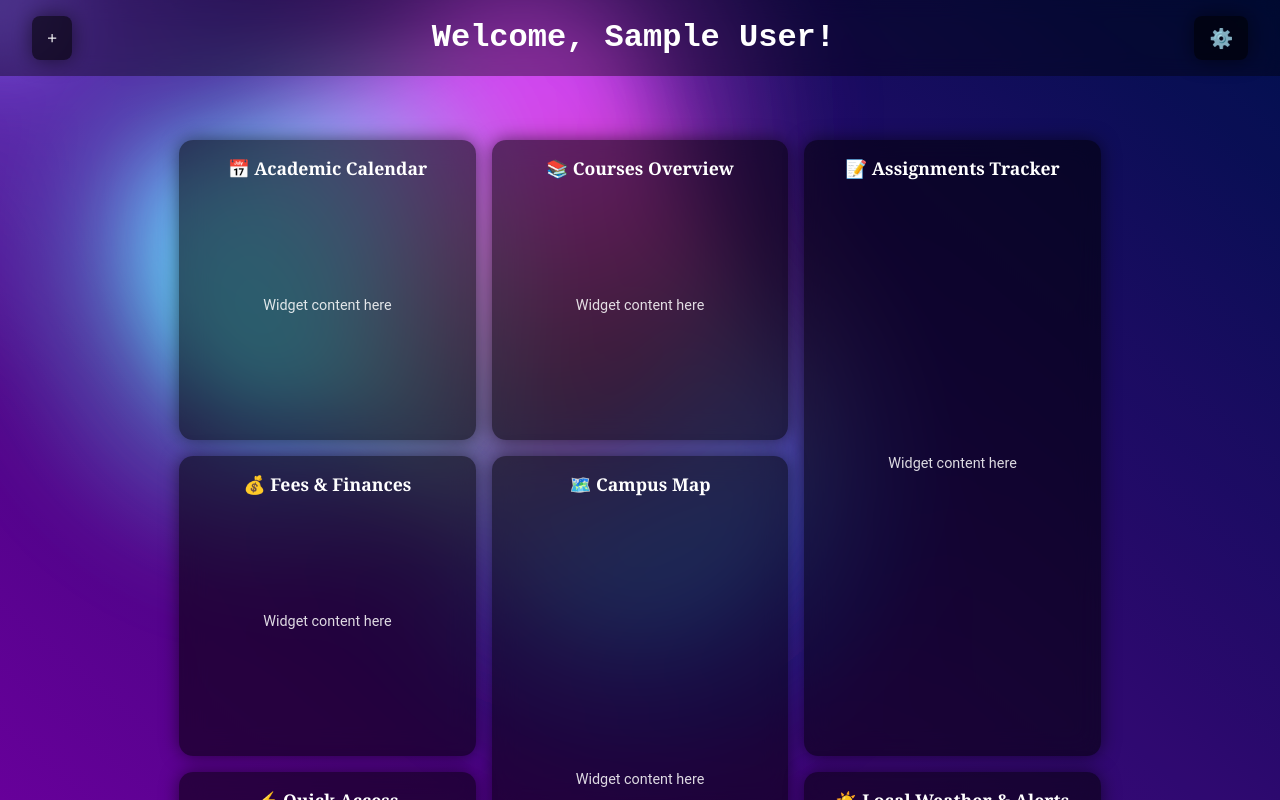
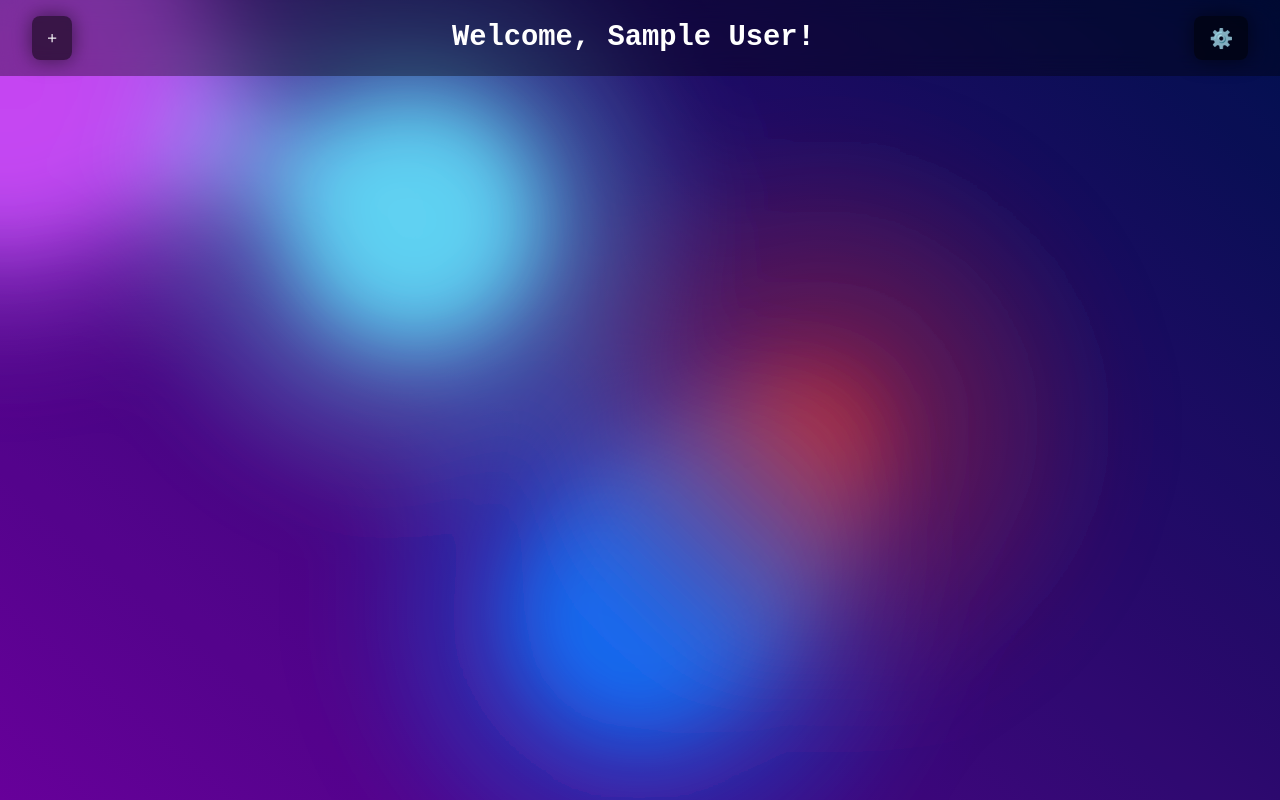
Before and after one commit to nolan-sudu/MyWestern, a React (Vite) app in the folder frontend/: page /dashboard in a window 1280 px wide. Built offline with nearby package versions, Linux system fonts and the light colour scheme; sample sign-in values are in the browser's storage.

Commit message:
updated widget grid arrangement, implemented add/delete widgets with dynamic add list

```diff
--- a/frontend/src/components/DashboardNavbar.css
+++ b/frontend/src/components/DashboardNavbar.css
@@ -3,28 +3,29 @@
   justify-content: space-between;
   align-items: center;
   padding: 1rem 2rem;
-  background: rgba(0, 0, 0, 0.375);
-  backdrop-filter: blur(10px);
+  background: rgba(0, 0, 0, 0.35);
+  backdrop-filter: blur(12px);
   color: white;
   position: sticky;
   top: 0;
   z-index: 1000;
 }
 
-.navbar-left, .navbar-right {
+.navbar-left,
+.navbar-right {
   position: relative;
 }
 
 .navbar-center {
-  font-size: 2rem;
+  font-size: 1.8rem;
   font-weight: bold;
   text-align: center;
   font-family: 'Courier New', Courier, monospace;
 }
 
 .navbar-button {
-  background: rgba(0, 0, 1, 0.6);
-  border: 2px solid rgba(0, 0, 1, 0);
+  background: rgba(0, 0, 1, 0.55);
+  border: 2px solid transparent;
   border-radius: 8px;
   padding: 0.4rem 0.8rem;
   color: white;
@@ -37,35 +38,53 @@
   background: #6c00a2;
 }
 
+/* DROPDOWNS */
 .dropdown {
   position: absolute;
-  top: 2.5rem;
-  left: 0;
+  top: 2.6rem;
   background: rgba(0, 0, 1, 0.65);
-  backdrop-filter: blur(10px);
-  border-radius: 8px;
-  box-shadow: 0 0 15px rgba(0, 0, 0, 0.662);
-  font-family: 'Courier New', Courier, monospace;
+  backdrop-filter: blur(14px);
+  border-radius: 10px;
+  box-shadow: 0 0 15px rgba(0, 0, 0, 0.6);
   display: flex;
   flex-direction: column;
   padding: 0.5rem 0;
-  min-width: 185px;
+  min-width: 200px;
   z-index: 1000;
+  font-family: 'Courier New', Courier, monospace;
 }
 
-.dropdown.right {
+/* LEFT DROPDOWN (Widget menu) */
+.widget-dropdown {
+  left: 0;
+}
+
+/* RIGHT DROPDOWN (Settings menu) */
+.settings-dropdown {
   right: 0;
-  left: auto; /* ensures right alignment */
+  left: auto;
+}
+
+.dropdown-header {
+  padding: 8px 14px;
+  font-weight: 600;
+  opacity: 0.75;
+}
+
+.dropdown-empty {
+  padding: 8px 14px;
+  opacity: 0.6;
+  font-size: 0.9rem;
 }
 
 .dropdown button {
-  background: rgba(0, 0, 1, 0);
+  background: transparent;
   border: none;
   color: white;
+  padding: 0.5rem 1rem;
   text-align: left;
-  padding: 0.5rem 1rem;
   cursor: pointer;
-  transition: background 0.2s ease;
+  transition: background 0.18s ease;
 }
 
 .dropdown button:hover {
--- a/frontend/src/components/DashboardNavbar.tsx
+++ b/frontend/src/components/DashboardNavbar.tsx
@@ -2,51 +2,61 @@ import { useState } from "react";
 import { useAuth } from "../context/AuthContext";
 import "./DashboardNavbar.css";
 
-export default function DashboardNavbar({ user }: { user: any }) {
+interface Props {
+  user: any;
+  availableWidgets: { id: string; title: string; emoji: string }[];
+  onAddWidget: (id: string) => void;
+}
+
+export default function DashboardNavbar({ user, availableWidgets, onAddWidget }: Props) {
   const { logout } = useAuth();
   const [showWidgetsMenu, setShowWidgetsMenu] = useState(false);
   const [showSettingsMenu, setShowSettingsMenu] = useState(false);
 
   return (
     <div className="dashboard-navbar">
+      {/* LEFT - Add Widgets */}
       <div className="navbar-left">
-        <button onClick={() => setShowWidgetsMenu(!showWidgetsMenu)} className="navbar-button">
+        <button
+          onClick={() => setShowWidgetsMenu((s) => !s)}
+          className="navbar-button"
+        >
           +
         </button>
+
         {showWidgetsMenu && (
-          <div className="dropdown">
+          <div className="dropdown widget-dropdown">
+            <div className="dropdown-header">Add Widget</div>
 
-            <div style={{ padding: "8px 15px", fontWeight: 600, opacity: 0.7 }}>
-              Add Widget
-            </div>
+            {availableWidgets.length === 0 && (
+              <div className="dropdown-empty">All widgets added</div>
+            )}
 
-            <button>Academic Calendar</button>
-            <button>Courses Overview</button>
-            <button>Assignments Tracker</button>
-            <button>Fees & Finances</button>
-            <button>Campus Map</button>
-            <button>Quick Access Links</button>
-            <button>Local Weather</button>
-            <button>GPA Calculator</button>
-            <button>Motivational Quote</button>
-            <button>Study Timer</button>
-            <button>Links Folder</button>
-
+            {availableWidgets.map((w) => (
+              <button key={w.id} onClick={() => onAddWidget(w.id)}>
+                {w.emoji} {w.title}
+              </button>
+            ))}
           </div>
         )}
-
       </div>
 
+      {/* CENTER - User greeting */}
       <div className="navbar-center">
         <span>Welcome, {user.name || user.email}!</span>
       </div>
 
+      {/* RIGHT - Settings */}
       <div className="navbar-right">
-        <button onClick={() => setShowSettingsMenu(!showSettingsMenu)} className="navbar-button">
+        <button
+          onClick={() => setShowSettingsMenu((s) => !s)}
+          className="navbar-button"
+        >
           ⚙️
         </button>
+
         {showSettingsMenu && (
-          <div className="dropdown right">
+          <div className="dropdown settings-dropdown right">
             <button>Profile</button>
             <button onClick={logout}>Logout</button>
           </div>
--- a/frontend/src/components/WidgetGrid.css
+++ b/frontend/src/components/WidgetGrid.css
@@ -1,18 +1,18 @@
 .widget-grid-container {
   width: 100%;
   display: flex;
-  justify-content: center; /* center the grid */
+  justify-content: center;
   padding: 2rem;
   box-sizing: border-box;
 }
 
 .widget-grid {
   display: grid;
-  grid-template-columns: repeat(auto-fit, minmax(250px, 1fr)); /* auto-adjust columns */
-  grid-auto-rows: 300px; /* base row height */
+  grid-template-columns: repeat(auto-fit, minmax(250px, 1fr));
+  grid-auto-rows: 300px;
   gap: 1rem;
-  width: 80%; /* centered in 80% of screen */
-  max-width: 1200px; /* optional max width */
+  width: 80%;
+  max-width: 1200px;
 }
 
 .widget-box {
@@ -27,14 +27,17 @@
   display: flex;
   flex-direction: column;
   overflow: visible;
+  max-width: 300px;
+  min-width: 250px;
 }
 
 .widget-box.dragging {
   transform: scale(1.03);
-  box-shadow: 0 0 25px rgba(0, 0, 0, 0.7);
+  box-shadow: 0 0 28px rgba(0, 0, 0, 0.8);
   z-index: 10;
 }
 
+/* Widget header */
 .widget-header {
   display: flex;
   justify-content: center;
@@ -49,10 +52,11 @@
   font-weight: bold;
 }
 
+/* Action buttons (Edit/Delete) */
 .widget-actions {
   position: absolute;
-  top: -30px;
-  right: -30px;
+  top: -28px;
+  right: -28px;
   display: flex;
   gap: 0.4rem;
   opacity: 0;
@@ -65,12 +69,12 @@
 }
 
 .widget-box:hover {
-  transform: translateY(-5px);
-  box-shadow: 0 10px 25px rgba(0, 0, 0, 0.9);
+  transform: translateY(-6px);
+  box-shadow: 0 12px 30px rgba(0, 0, 0, 0.9);
 }
 
 .widget-btn {
-  background: rgba(14, 14, 14, 0.525);
+  background: rgba(14, 14, 14, 0.55);
   border: none;
   color: white;
   padding: 4px 6px;
@@ -78,7 +82,7 @@
   cursor: pointer;
   font-size: 0.9rem;
   transition: background 0.2s, transform 0.2s;
-  box-shadow: 0 2px 6px rgba(0,0,0,0.3);
+  box-shadow: 0 2px 6px rgba(0, 0, 0, 0.3);
 }
 
 .widget-btn:hover {
@@ -86,6 +90,7 @@
   transform: scale(1.1);
 }
 
+/* Widget content */
 .widget-content {
   flex: 1;
   display: flex;
@@ -96,16 +101,17 @@
   font-size: 0.9rem;
 }
 
+/* Grid sizing */
 .widget-1x1 {
   grid-row: span 1;
   grid-column: span 1;
 }
 
 .widget-1x2 {
-  grid-row: span 2; /* vertical 1x2 */
+  grid-row: span 2; /* vertical stack */
   grid-column: span 1;
 }
 
 .widget-span-2 {
-  grid-column: span 2; /* horizontal 1x2 */
+  grid-column: span 2; /* horizontal expansion */
 }
--- a/frontend/src/components/WidgetGrid.tsx
+++ b/frontend/src/components/WidgetGrid.tsx
@@ -1,30 +1,19 @@
-import { DragDropContext, Droppable, Draggable, type DropResult } from "@hello-pangea/dnd";
+import {
+  DragDropContext,
+  Droppable,
+  Draggable,
+  type DropResult
+} from "@hello-pangea/dnd";
 import "./WidgetGrid.css";
-import { useState } from "react";
+import type { Widget } from "../pages/Dashboard";
 
-interface Widget {
-  id: string;
-  title: string;
-  emoji: string;
-  size: "1x1" | "1x2";
-  spanCol?: number;
+interface Props {
+  widgets: Widget[];
+  onRemoveWidget: (id: string) => void;
+  onReorder: (newOrder: Widget[]) => void;
 }
 
-export default function WidgetGrid() {
-  const [widgets, setWidgets] = useState<Widget[]>([
-    { id: "academic-calendar", title: "Academic Calendar", emoji: "📅", size: "1x1" },
-    { id: "courses-overview", title: "Courses Overview", emoji: "📚", size: "1x1" },
-    { id: "assignments", title: "Assignments Tracker", emoji: "📝", size: "1x2" },
-    { id: "fees", title: "Fees & Finances", emoji: "💰", size: "1x1" },
-    { id: "map", title: "Campus Map", emoji: "🗺️", size: "1x2" },
-    { id: "quick-access", title: "Quick Access", emoji: "⚡", size: "1x1" },
-    { id: "weather", title: "Local Weather & Alerts", emoji: "☀️", size: "1x1" },
-    { id: "gpa", title: "GPA Calculator", emoji: "🎓", size: "1x1" },
-    { id: "quote", title: "Daily Quote", emoji: "💡", size: "1x1", spanCol: 2},
-    { id: "links-folder", title: "Links Folder", emoji: "🔗", size: "1x2" },
-    { id: "study-timer", title: "Study Timer", emoji: "⏱️", size: "1x2" }
-  ]);
-
+export default function WidgetGrid({ widgets, onRemoveWidget, onReorder }: Props) {
   const onDragEnd = (result: DropResult) => {
     const { destination, source } = result;
     if (!destination) return;
@@ -32,7 +21,8 @@ export default function WidgetGrid() {
     const reordered = Array.from(widgets);
     const [removed] = reordered.splice(source.index, 1);
     reordered.splice(destination.index, 0, removed);
-    setWidgets(reordered);
+
+    onReorder(reordered);
   };
 
   return (
@@ -49,22 +39,33 @@ export default function WidgetGrid() {
                 <Draggable key={widget.id} draggableId={widget.id} index={index}>
                   {(provided, snapshot) => (
                     <div
-  className={`widget-box widget-${widget.size} ${widget.spanCol ? "widget-span-" + widget.spanCol : ""} ${
-    snapshot.isDragging ? "dragging" : ""
-  }`}
-  ref={provided.innerRef}
-  {...provided.draggableProps}
-  {...provided.dragHandleProps}
-  style={{ ...provided.draggableProps.style, zIndex: snapshot.isDragging ? 10 : "auto" }}
->
+                      className={`widget-box widget-${widget.size} ${
+                        widget.spanCol ? "widget-span-" + widget.spanCol : ""
+                      } ${snapshot.isDragging ? "dragging" : ""}`}
+                      ref={provided.innerRef}
+                      {...provided.draggableProps}
+                      {...provided.dragHandleProps}
+                      style={{
+                        ...provided.draggableProps.style,
+                        zIndex: snapshot.isDragging ? 10 : "auto"
+                      }}
+                    >
+                      <div className="widget-header">
+                        <span className="widget-title">
+                          {widget.emoji} {widget.title}
+                        </span>
 
-                      <div className="widget-header">
-                        <span className="widget-title">{widget.emoji} {widget.title}</span>
                         <div className="widget-actions">
                           <button className="widget-btn">✏️</button>
-                          <button className="widget-btn">🗑️</button>
+                          <button
+                            className="widget-btn"
+                            onClick={() => onRemoveWidget(widget.id)}
+                          >
+                            🗑️
+                          </button>
                         </div>
                       </div>
+
                       <div className="widget-content">
                         <p>Widget content here</p>
                       </div>
@@ -72,6 +73,7 @@ export default function WidgetGrid() {
                   )}
                 </Draggable>
               ))}
+
               {provided.placeholder}
             </div>
           )}
--- a/frontend/src/pages/Dashboard.css
+++ b/frontend/src/pages/Dashboard.css
@@ -3,14 +3,14 @@
   flex-direction: column;
   width: 100%;
   min-height: 100vh;
-  background: rgba(0, 0, 0, 0.05); /* subtle background */
+  background: rgba(0, 0, 0, 0.05);
   color: white;
 }
 
 .dashboard-content {
   flex: 1;
   display: flex;
-  justify-content: center; /* center grid horizontally */
+  justify-content: center;
   align-items: flex-start;
-  padding: 2rem;
+  padding: 2rem 1rem;
 }
--- a/frontend/src/pages/Dashboard.tsx
+++ b/frontend/src/pages/Dashboard.tsx
@@ -2,18 +2,75 @@ import { Navigate } from "react-router-dom";
 import { useAuth } from "../context/AuthContext";
 import DashboardNavbar from "../components/DashboardNavbar";
 import WidgetGrid from "../components/WidgetGrid";
+import { useState } from "react";
 import "./Dashboard.css";
+
+export interface Widget {
+  id: string;
+  title: string;
+  emoji: string;
+  size: "1x1" | "1x2";
+  spanCol?: number;
+}
+
+const ALL_WIDGETS: Widget[] = [
+  { id: "academic-calendar", title: "Academic Calendar", emoji: "📅", size: "1x1" },
+  { id: "courses-overview", title: "Courses Overview", emoji: "📚", size: "1x1" },
+  { id: "assignments", title: "Assignments Tracker", emoji: "📝", size: "1x2" },
+  { id: "fees", title: "Fees & Finances", emoji: "💰", size: "1x1" },
+  { id: "map", title: "Campus Map", emoji: "🗺️", size: "1x2" },
+  { id: "quick-access", title: "Quick Access", emoji: "⚡", size: "1x1" },
+  { id: "weather", title: "Local Weather & Alerts", emoji: "☀️", size: "1x1" },
+  { id: "gpa", title: "GPA Calculator", emoji: "🎓", size: "1x1" },
+  { id: "quote", title: "Daily Quote", emoji: "💡", size: "1x1", spanCol: 2 },
+  { id: "links-folder", title: "Links Folder", emoji: "🔗", size: "1x2" },
+  { id: "study-timer", title: "Study Timer", emoji: "⏱️", size: "1x2" }
+];
 
 export default function Dashboard() {
   const { user } = useAuth();
+  const [widgets, setWidgets] = useState<Widget[]>([
+  ]);
 
   if (!user) return <Navigate to="/login" />;
 
+  const handleAddWidget = (id: string) => {
+    const widget = ALL_WIDGETS.find((w) => w.id === id);
+    if (!widget) return;
+
+    if (widgets.some((w) => w.id === id)) return;
+
+    setWidgets([...widgets, widget]);
+  };
+
+  const handleRemoveWidget = (id: string) => {
+    setWidgets(widgets.filter((w) => w.id !== id));
+  };
+
+  // Reordering from drag/drop
+  const handleReorder = (newOrder: Widget[]) => {
+    setWidgets(newOrder);
+  };
+
+  // Compute which widgets are still available to add
+  const unusedWidgets = ALL_WIDGETS.filter(
+    (w) => !widgets.some((active) => active.id === w.id)
+  );
+
   return (
     <div className="dashboard-container">
-      <DashboardNavbar user={user} />
+      <DashboardNavbar
+        user={user}
+        availableWidgets={unusedWidgets}
+        onAddWidget={handleAddWidget}
+      />
+
       <div className="dashboard-content">
-        <WidgetGrid />
+        <WidgetGrid
+          widgets={widgets}
+          onRemoveWidget={handleRemoveWidget}
+          onReorder={handleReorder}
+        />
       </div>
     </div>
   );
```
